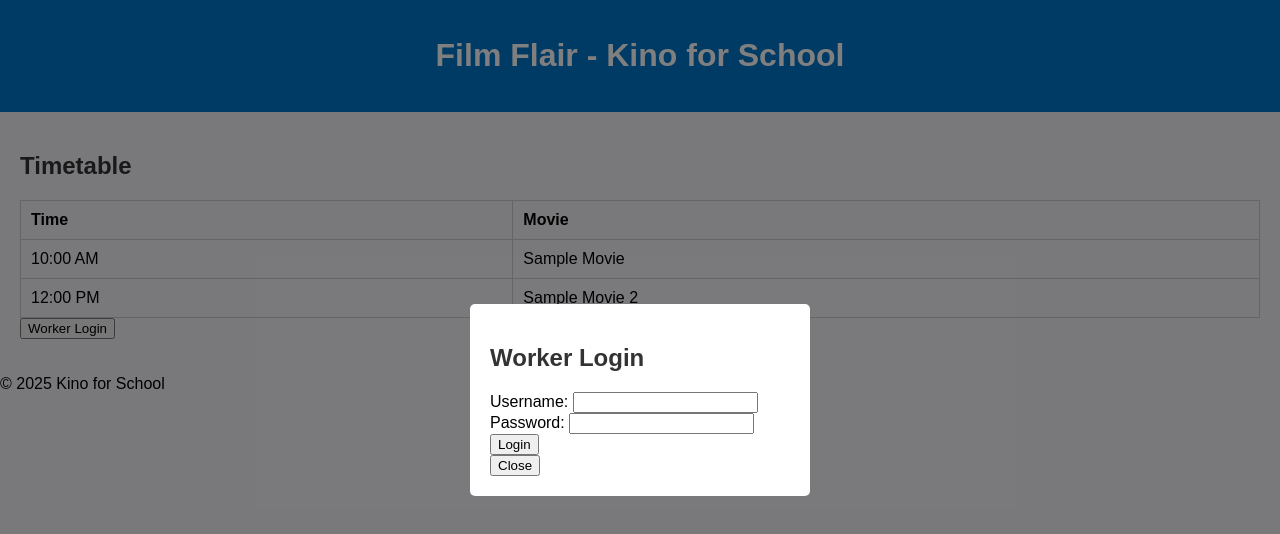
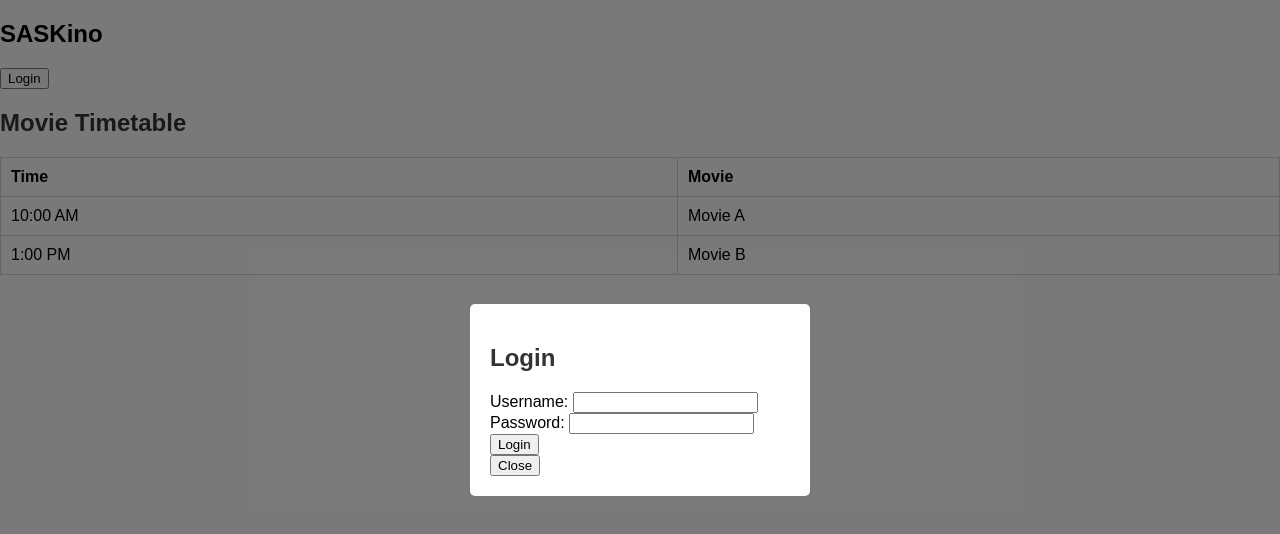
Before and after one commit to SaSKino/SaSKino.github.io, a plain HTML site: page index.html in a window 1280 px wide. Drawn offline with Linux system fonts and the light colour scheme.

Commit message:
Update index.html

```diff
--- a/index.html
+++ b/index.html
@@ -3,18 +3,19 @@
 <head>
   <meta charset="UTF-8">
   <meta name="viewport" content="width=device-width, initial-scale=1.0">
-  <title>Kino for School</title>
+  <title>SASKino</title>
   <link rel="stylesheet" href="styles.css">
 </head>
 <body>
-  <header>
-    <h1>Film Flair - Kino for School</h1>
-  </header>
+  <!-- Navigation Bar -->
+  <nav>
+    <h1>SASKino</h1>
+    <button id="login-btn">Login</button>
+  </nav>
 
-  <main>
-    <!-- Public Timetable -->
+  <!-- Timetable -->
   <section id="timetable">
-      <h2>Timetable</h2>
+    <h2>Movie Timetable</h2>
     <table id="showtimes">
       <thead>
         <tr>
@@ -25,11 +26,11 @@
       <tbody>
         <tr>
           <td>10:00 AM</td>
-            <td>Sample Movie</td>
+          <td>Movie A</td>
         </tr>
         <tr>
-            <td>12:00 PM</td>
-            <td>Sample Movie 2</td>
+          <td>1:00 PM</td>
+          <td>Movie B</td>
         </tr>
       </tbody>
     </table>
@@ -38,7 +39,7 @@
   <!-- Login Modal -->
   <div id="login-modal" class="hidden">
     <div class="modal-content">
-        <h2>Worker Login</h2>
+      <h2>Login</h2>
       <form id="login-form">
         <label for="username">Username:</label>
         <input type="text" id="username" required>
@@ -50,12 +51,21 @@
     </div>
   </div>
 
-    <button id="worker-login">Worker Login</button>
-  </main>
-
-  <footer>
-    <p>&copy; 2025 Kino for School</p>
-  </footer>
+  <!-- Account Management Modal (only for Besitzer) -->
+  <div id="account-modal" class="hidden">
+    <div class="modal-content">
+      <h2>Manage Accounts</h2>
+      <form id="add-account-form">
+        <label for="new-username">New Username:</label>
+        <input type="text" id="new-username" required>
+        <label for="new-password">New Password:</label>
+        <input type="password" id="new-password" required>
+        <button type="submit">Add Account</button>
+      </form>
+      <ul id="account-list"></ul>
+      <button id="close-account-modal">Close</button>
+    </div>
+  </div>
 
   <script src="scripts.js"></script>
 </body>
```
Lines whose indentation alone changed are shown as unchanged.
